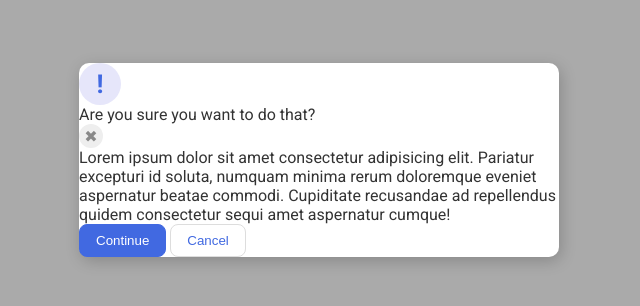
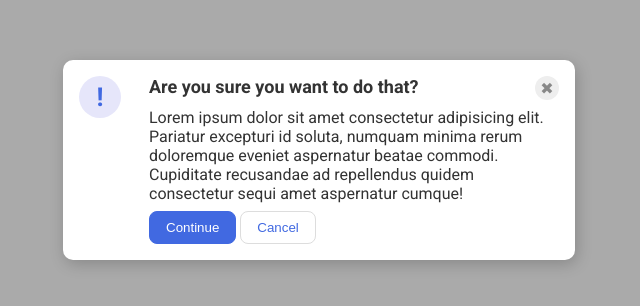
Before and after one commit to jakeTran42/odin-projects, a plain HTML site: page Foundation/CSS-exercises/flexbox/05-flex-model/indexl.html in a window 1280 px wide. Shown: the part 240-546 px from the top of the page, without its empty margins (321-961 px from the left). Drawn offline with Linux system fonts and the light colour scheme.

Commit message:
Complete 05 flex exercise flex model

```diff
--- a/Foundation/CSS-exercises/flexbox/05-flex-model/indexl.html
+++ b/Foundation/CSS-exercises/flexbox/05-flex-model/indexl.html
@@ -10,16 +10,22 @@
   <body>
     <div class="modal">
       <div class="icon">!</div>
+      <div>
+        <div class="container">
           <div class="header">Are you sure you want to do that?</div>
           <div class="close-button">✖</div>
+        </div>
         <div class="text">
           Lorem ipsum dolor sit amet consectetur adipisicing elit. Pariatur
-        excepturi id soluta, numquam minima rerum doloremque eveniet aspernatur
-        beatae commodi. Cupiditate recusandae ad repellendus quidem consectetur
-        sequi amet aspernatur cumque!
+          excepturi id soluta, numquam minima rerum doloremque eveniet
+          aspernatur beatae commodi. Cupiditate recusandae ad repellendus quidem
+          consectetur sequi amet aspernatur cumque!
         </div>
+        <div class="buttons">
           <button class="continue">Continue</button>
           <button class="cancel">Cancel</button>
         </div>
+      </div>
+    </div>
   </body>
 </html>
--- a/Foundation/CSS-exercises/flexbox/05-flex-model/style.css
+++ b/Foundation/CSS-exercises/flexbox/05-flex-model/style.css
@@ -21,6 +21,9 @@ body {
   width: 480px;
   border-radius: 10px;
   box-shadow: 2px 4px 16px rgba(0, 0, 0, 0.2);
+  display: flex;
+  gap: 28px;
+  padding: 16px;
 }
 
 .icon {
@@ -34,6 +37,7 @@ body {
   display: flex;
   align-items: center;
   justify-content: center;
+  flex-shrink: 0;
 }
 
 .close-button {
@@ -65,3 +69,20 @@ button.cancel {
   border: 1px solid #ddd;
   color: royalblue;
 }
+
+/* Solution */
+
+.container {
+  display: flex;
+  justify-content: space-between;
+  margin-bottom: 8px;
+}
+
+.header {
+  font-weight: bold;
+  font-size: 18px;
+}
+
+.text {
+  margin-bottom: 8px;
+}
```
Lines whose indentation alone changed are shown as unchanged.
